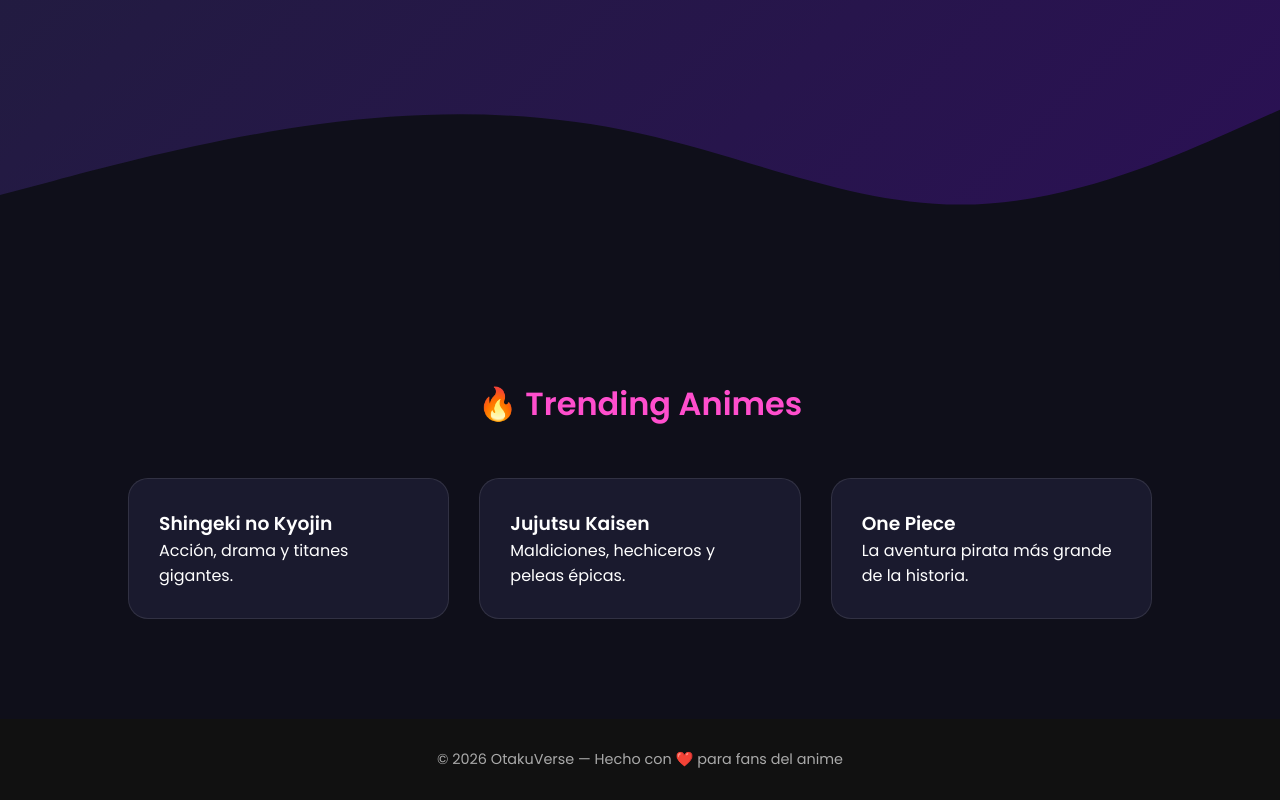
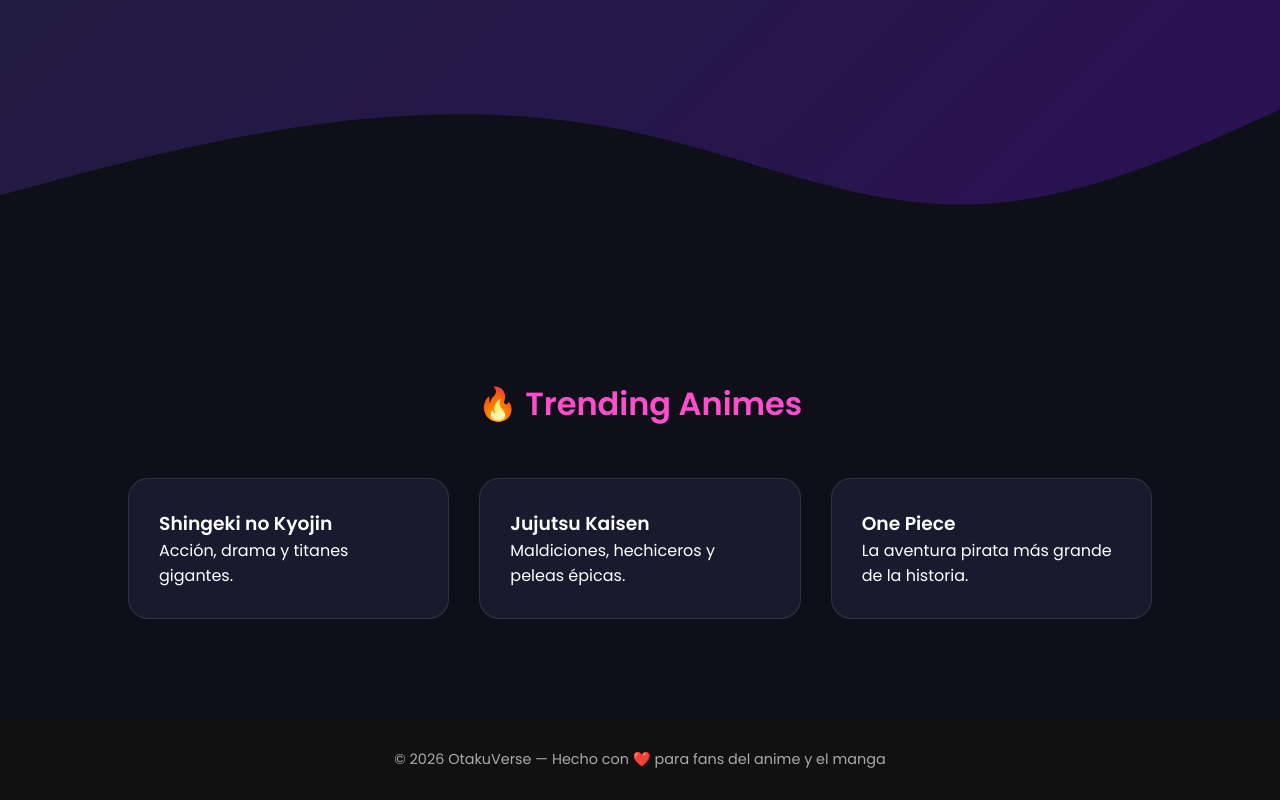
Before and after one commit to GonzaPiccinini/docker-react, a React (Create React App) app: page / in a window 1280 px wide. Shown: the part 520-1320 px from the top of the page. Built offline with nearby package versions, Linux system fonts and the light colour scheme.

Commit message:
Add some text to footer

```diff
--- a/src/App.js
+++ b/src/App.js
@@ -55,7 +55,7 @@
 
       {/* FOOTER */}
       <footer className="footer">
-        <p>© 2026 OtakuVerse — Hecho con ❤️ para fans del anime</p>
+        <p>© 2026 OtakuVerse — Hecho con ❤️ para fans del anime y el manga</p>
       </footer>
     </div>
   );
```
